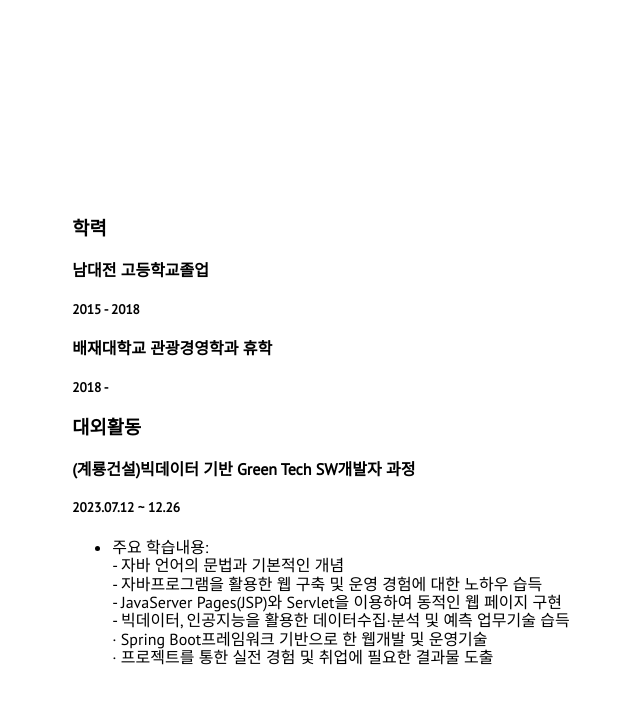
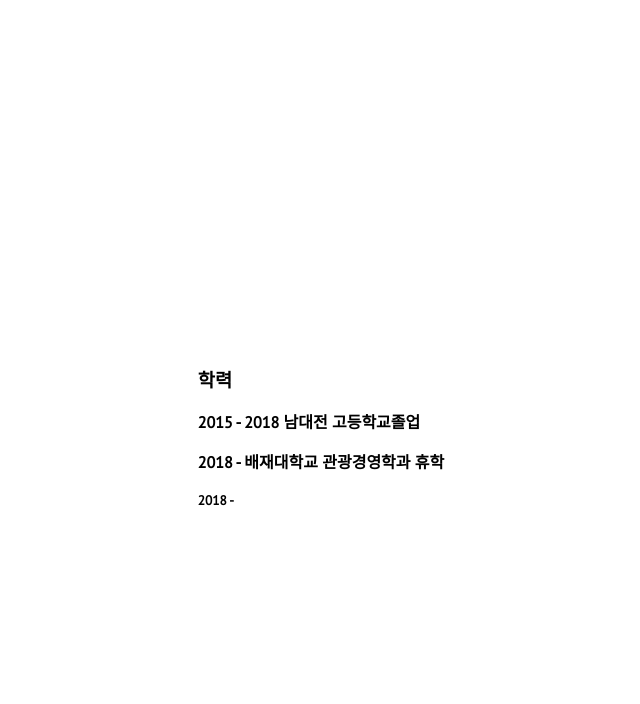
Before and after one commit to YoungGyu99/YoungGyu99.github.io, a Jekyll site: the page built from index.html, in a window 1280 px wide and 900 px high, scrolled down 989 px. Shown: the top 704 px of the window, without its empty margins (319-959 px from the left). Built offline with Jekyll 4.4.1, drawn with Linux system fonts in a browser that asks for light colours; nearby versions of some CDN libraries.

Commit message:
Update about.html

```diff
--- a/_includes/about.html
+++ b/_includes/about.html
@@ -5,17 +5,17 @@
                 <h3 class="resume-title">학력</h3>
                 <!--고등학교-->
                 <div class="resume-item">
-                    <h4>남대전 고등학교졸업</h4>
-                    <h5>2015 - 2018</h5>
+                    <h4> 2015 - 2018    남대전 고등학교졸업</h4>
                 </div>
                 <div class="resume-item">
-                    <h4>배재대학교 관광경영학과 휴학</h4>
+                    <h4> 2018 -        배재대학교 관광경영학과 휴학</h4>
                     <h5>2018 - </h5>
                 </div>
             </div>
+             </section>
             <!--대외활동-->
-            <div class="col-lg-6" data-aos="fade-up" data-aos-delay="100">
-                <h3 class="resume-title">대외활동</h3>
+             <div style="margin-bottom: 30px;"></div>
+                <section class="section about" id="대외활동">
                 <div class="resume-item">
                     <h4>(계룡건설)빅데이터 기반 Green Tech SW개발자 과정</h4>
                     <h5>2023.07.12 ~ 12.26</h5>
@@ -32,5 +32,5 @@
                 </div>
             </div>
         </div>
-    </section>
+   </section>
 </div>
```
